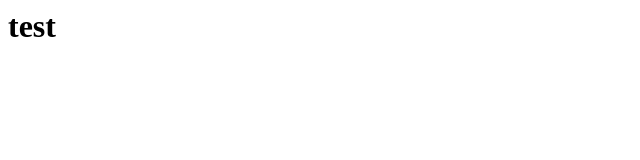
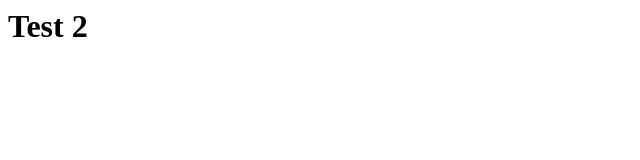
Before and after one commit to RisalatShahriar/me, a plain HTML site: page index.html in a window 1280 px wide. Shown: the full height of the page, 0-640 px from the left. Drawn offline with Linux system fonts and the light colour scheme.

Commit message:
second commit

```diff
--- a/index.html
+++ b/index.html
@@ -1 +1 @@
-<h1>test</h1>
+<h1>Test 2</h1>
```
